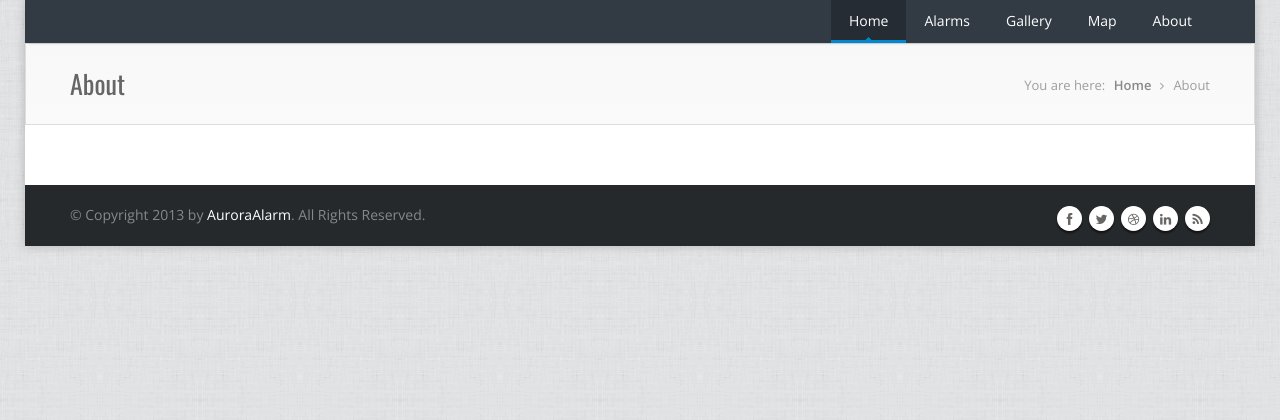
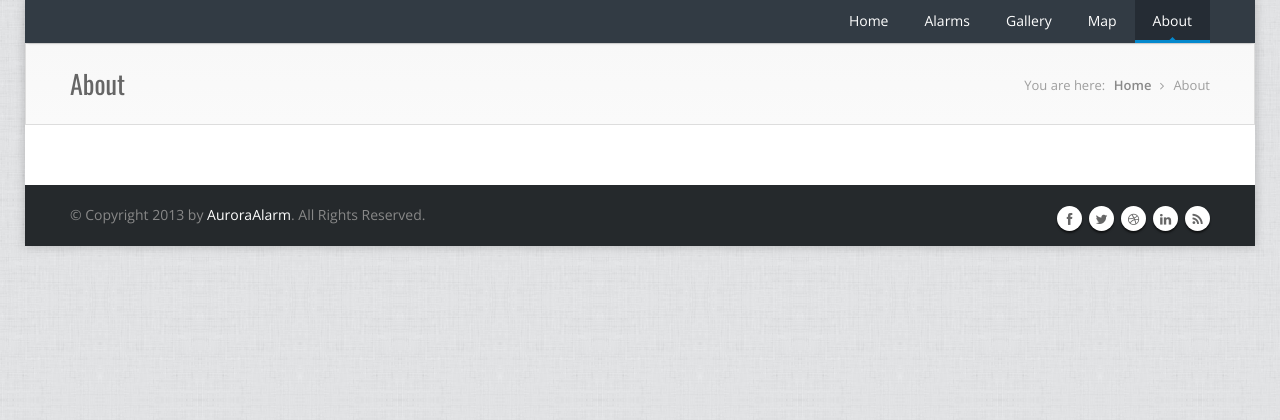
Before and after one commit to NejcZupec/AuroraAlarm, a Django app: page /about/ in a window 1280 px wide. Shown: the top 420 px of the page. Run offline with Django 3.2, Linux system fonts and the light colour scheme; some libraries are stand-ins or nearby versions.

Commit message:
Added current active link to the top navigation.

```diff
--- a/aurora_alarm/frontend/templatetags/active_tag.py
+++ /dev/null
@@ -1,10 +0,0 @@
-from django import template
-
-register = template.Library()
-
-@register.simple_tag
-def active(request, pattern):
-    import re
-    if re.search(pattern, request.path):
-        return 'active'
-    return ''
--- a/aurora_alarm/frontend/templatetags/current_tag.py
+++ b/aurora_alarm/frontend/templatetags/current_tag.py
@@ -1,10 +1,27 @@
 from django import template
+from django.core.urlresolvers import reverse
+
 
 register = template.Library()
 
 @register.simple_tag
-def current(request, pattern):
-    import re
-    if re.search(pattern, request.path):
+def current(request, name, by_path=False):
+    """ Return the string 'current' current request.path is same as name
+
+    This tag is used for top menu in the header.
+
+    Keyword aruguments:
+    request  -- Django request object
+    name     -- name of the url or the actual path
+    by_path  -- True if name contains a url instead of url name
+    """
+
+    if by_path:
+        path = name
+    else:
+        path = reverse(name)
+
+    if request.path == path:
         return 'current'
+
     return ''
--- a/aurora_alarm/templates/header.html
+++ b/aurora_alarm/templates/header.html
@@ -1,3 +1,5 @@
+{% load current_tag %}
+
 <header id="header">
     <!-- Main Header Start -->
     <div class="main-header">
@@ -23,19 +25,19 @@
                 <ul class="nav navbar-nav sf-menu">
                     <li>
                         <!-- TODO: Use current_tag instead of hardcoded current id. -->
-                        <a id="current" href="{% url 'home' %}">Home</a>
+                        <a id="{% current request 'home' %}" href="{% url 'home' %}">Home</a>
                     </li>
                     <li>
-                        <a href="{% url 'alarms' %}" class="sf-with-ul">Alarms</a>
+                        <a id="{% current request 'alarms' %}" href="{% url 'alarms' %}" class="sf-with-ul">Alarms</a>
                     </li>
                     <li>
-                        <a href="{% url 'gallery' %}" class="sf-with-ul">Gallery</a>
+                        <a id="{% current request 'gallery' %}" href="{% url 'gallery' %}" class="sf-with-ul">Gallery</a>
                     </li>
                     <li>
-                        <a href="{% url 'map' %}" class="sf-with-ul">Map</a>
+                        <a id="{% current request 'map' %}" href="{% url 'map' %}" class="sf-with-ul">Map</a>
                     </li>
                     <li>
-                        <a href="{% url 'about' %}" class="sf-with-ul">About</a>
+                        <a id="{% current request 'about' %}" href="{% url 'about' %}" class="sf-with-ul">About</a>
                     </li>
                 </ul>
             </nav>
```
Also changed, not shown: aurora_alarm/aurora_alarm/settings.py (+11 -0 lines).
